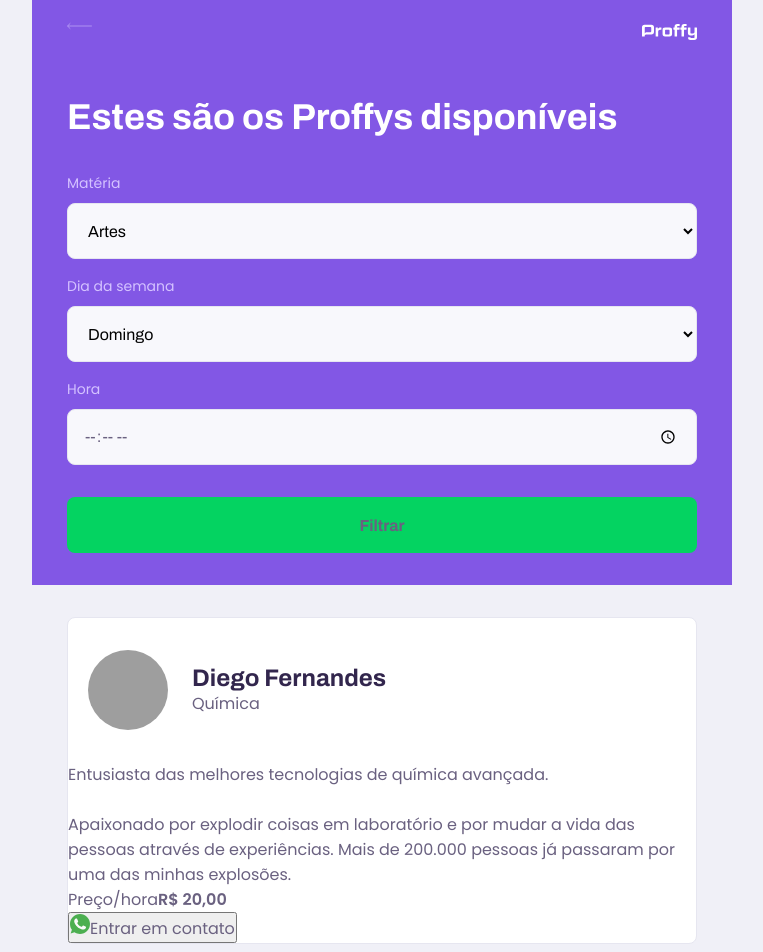
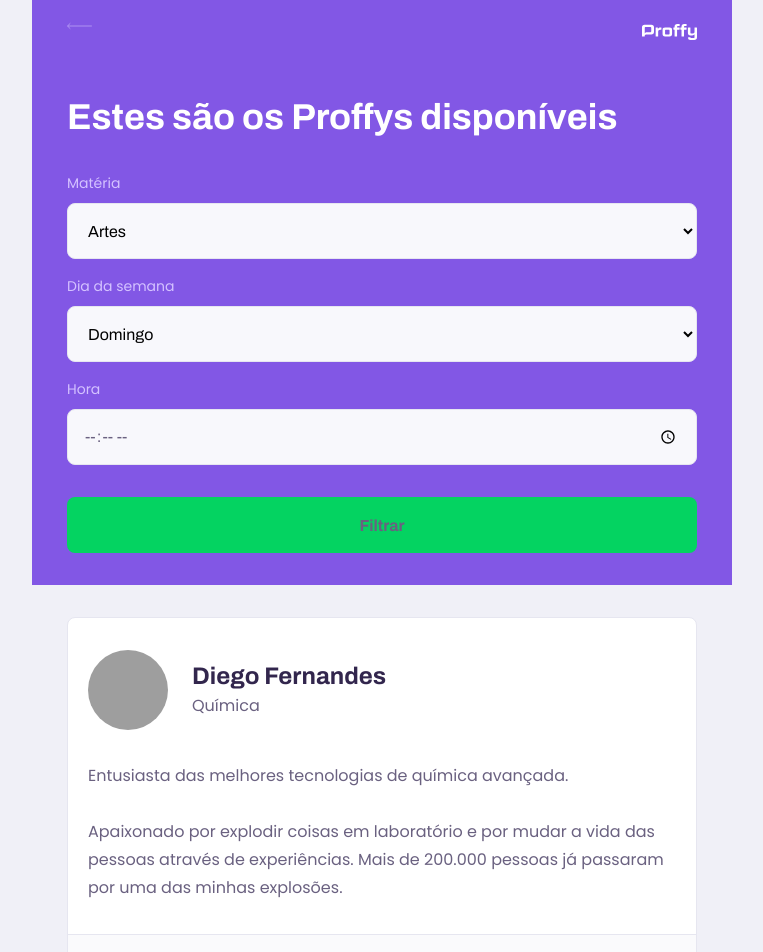
Before and after one commit to gslmota/Aplication-Proffy, a plain HTML site: page NLW/study.html in a window 1280 px wide. Shown: the top 952 px of the page, without its empty margins (258-1021 px from the left). Drawn offline with Linux system fonts and the light colour scheme; grey boxes are pictures that could not be loaded.

Commit message:
Update page-study.css

```diff
--- a/NLW/styles/partials/page-study.css
+++ b/NLW/styles/partials/page-study.css
@@ -137,3 +137,25 @@
     display: block;
     color: var(--color-text-title);
 }
+
+.teacher-item header div span {
+    font-size: 1.6rem;
+    display: block;
+    margin-top: .4rem;
+}
+
+.teacher-item p {
+    padding: 0 2rem;
+    font-size: 1.6rem;
+    line-height: 2.8rem;
+}
+
+.teacher-item footer {
+    padding: 3.2rem 2rem;
+    background-color: var(--color-box-footer);
+    border-top: 1px solid var(--color-line-in-white);
+    margin-top: 3.2rem;
+    display: flex;
+    align-items: center;
+    justify-content: space-between;
+}
```
